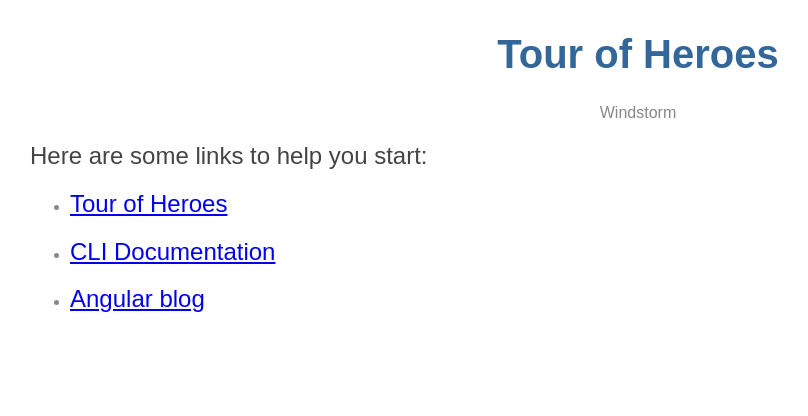
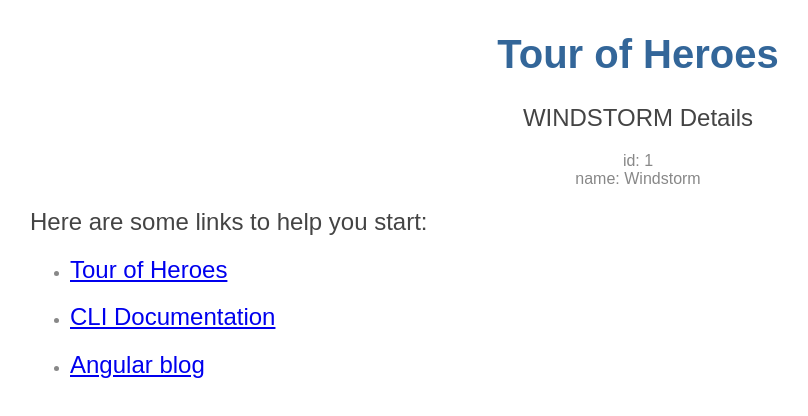
Before and after one commit to leneehe/angular-tour-of-heros, an Angular app: page / in a window 1280 px wide. Shown: the top 416 px of the page, without its empty margins (2-810 px from the left). Built offline with nearby package versions, Linux system fonts and the light colour scheme.

Commit message:
Display hero instance properly

```diff
--- a/src/app/heros/heros.component.html
+++ b/src/app/heros/heros.component.html
@@ -1,3 +1,9 @@
-<p>
-  {{hero}}
-</p>
+<h2>{{ hero.name | uppercase }} Details</h2>
+<div>
+  <span>id: </span>
+  {{ hero.id }}
+</div>
+<div>
+  <span>name: </span>
+  {{ hero.name }}
+</div>
--- a/src/app/heros/heros.component.ts
+++ b/src/app/heros/heros.component.ts
@@ -8,7 +8,11 @@
 })
 export class HerosComponent implements OnInit {
 
-  hero =  'Windstorm';
+  // hero =  'Windstorm';
+  hero: Hero = {
+    id: 1,
+    name: 'Windstorm'
+  };
 
   constructor() { }
 
```
